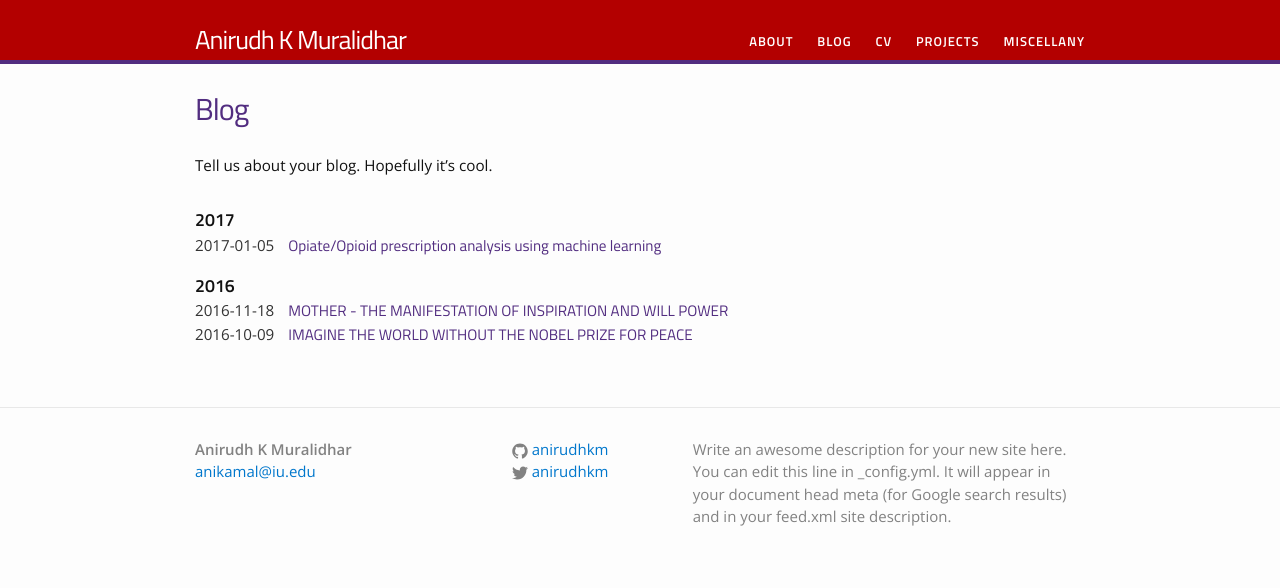
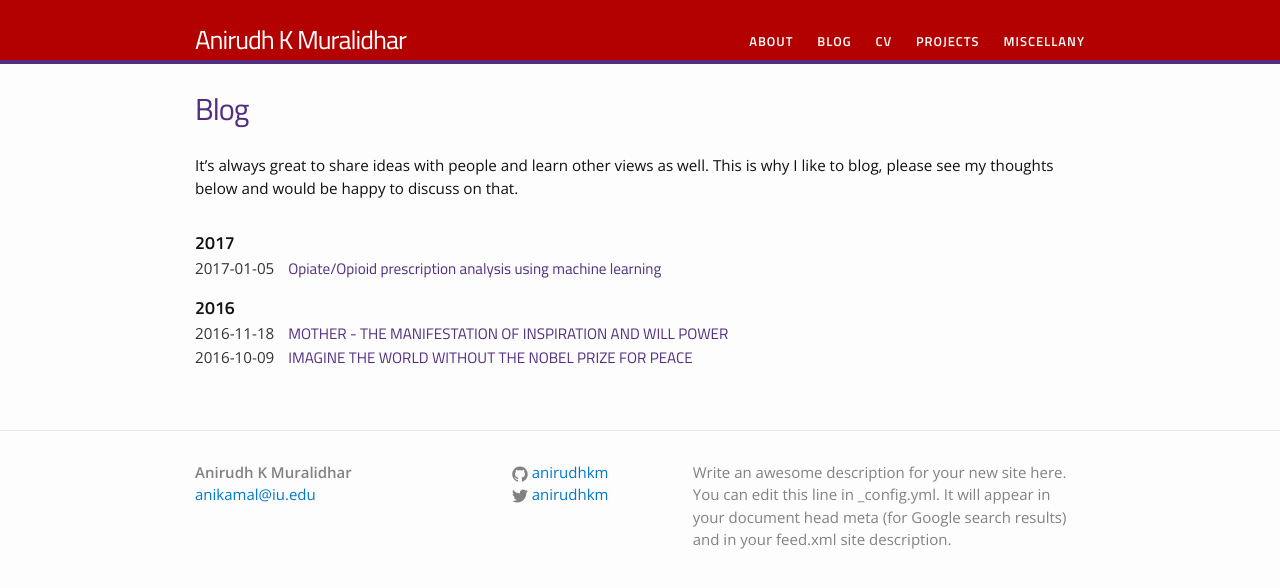
Before and after one commit to anirudhkm/anirudhkm.github.io, a Jekyll site: the page built from blog.md, in a window 1280 px wide. Shown: the top 588 px of the page. Built offline with Jekyll 4.4.1, drawn with Linux system fonts in a browser that asks for light colours.

Commit message:
blog update

```diff
--- a/blog.md
+++ b/blog.md
@@ -4,7 +4,7 @@ title: Blog
 permalink: /blog/
 ---
 
-Tell us about your blog. Hopefully it's cool.
+It's always great to share ideas with people and learn other views as well. This is why I like to blog, please see my thoughts below and would be happy to discuss on that.
 
 <ul class="listing">
 {% for post in site.posts %}
```
